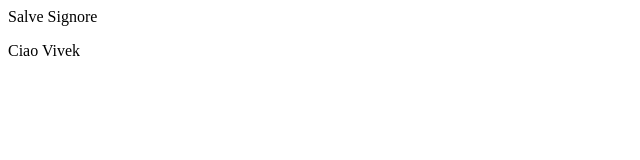
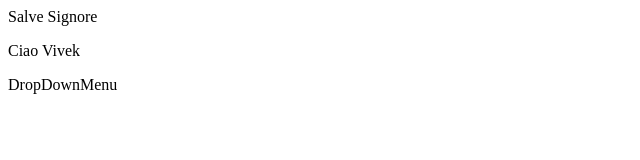
Before and after one commit to Vivek-736/LocalRepo, a plain HTML site: page Web Development/Concepts/Git/LocalRepo/index.html in a window 1280 px wide. Shown: the whole page, without its empty margins (0-640 px from the left). Drawn offline with Linux system fonts and the light colour scheme.

Commit message:
Add menu

```diff
--- a/Web Development/Concepts/Git/LocalRepo/index.html
+++ b/Web Development/Concepts/Git/LocalRepo/index.html
@@ -1,2 +1,3 @@
 <p>Salve Signore</p>
 <p>Ciao Vivek</p>
+<p>DropDownMenu</p>
```
